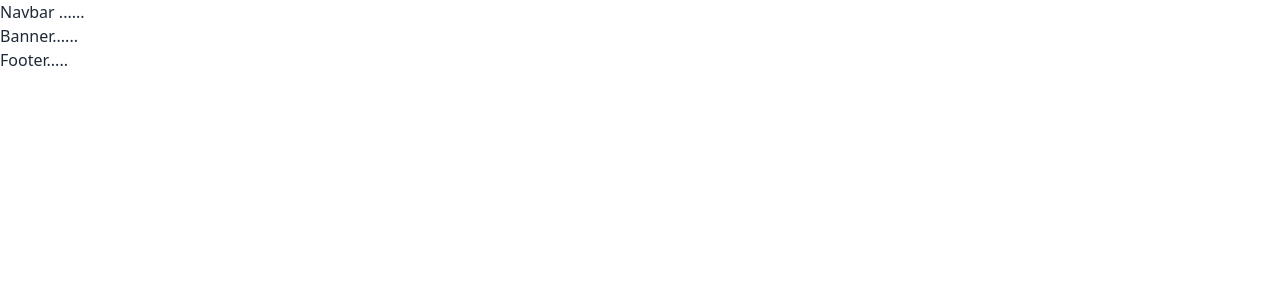
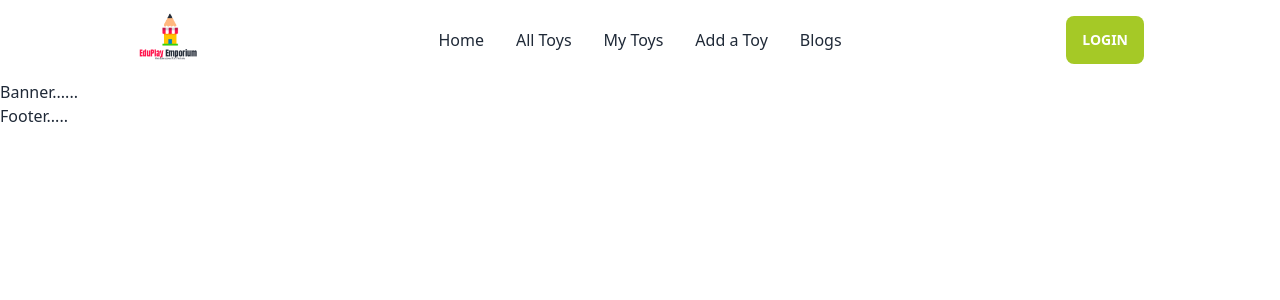
Before and after one commit to kazimahin68/edi-play-emporium-client, a React (Vite) app: page / in a window 1280 px wide. Shown: the top 300 px of the page. Built offline with nearby package versions, Linux system fonts and the light colour scheme; no server answers.

Commit message:
navbar added

```diff
--- a/src/pages/Shared/Navbar.jsx
+++ b/src/pages/Shared/Navbar.jsx
@@ -1,8 +1,43 @@
+import { useState } from "react";
+import { Link } from "react-router-dom";
+import logo from '../../assets/logo.png'
 
 const Navbar = () => {
+
+    const [dropdownVisible, setDropdownVisible] = useState(false);
+    const toggleDropdown = () =>{
+        setDropdownVisible(!dropdownVisible)
+    }
+
+    const navItems = <>
+        <li><Link to='/'>Home</Link></li>
+        <li><Link>All Toys</Link></li>
+        <li><Link to='/my-toys'>My Toys</Link></li>
+        <li><Link>Add a Toy</Link></li>
+        <li><Link>Blogs</Link></li>
+    </>
+
     return (
-        <div>
-            <h2>Navbar ......</h2>
+        <div className="navbar bg-base-100 md:w-4/5 mx-auto">
+            <div className="navbar-start justify-between md:justify-normal">
+                <div className="dropdown">
+                    <label tabIndex={0} className="btn btn-ghost lg:hidden" onClick={toggleDropdown}>
+                        <svg xmlns="http://www.w3.org/2000/svg" className="h-5 w-5" fill="none" viewBox="0 0 24 24" stroke="currentColor"><path strokeLinecap="round" strokeLinejoin="round" strokeWidth="2" d="M4 6h16M4 12h8m-8 6h16" /></svg>
+                    </label>
+                    {dropdownVisible && <ul tabIndex={0} className="menu menu-compact dropdown-content mt-3 p-2 shadow bg-base-100 rounded-box w-52">
+                        {navItems}
+                    </ul>}
+                </div>
+                <Link to='/'><img src={logo} className="w-16 h-16 " alt="" /></Link>
+            </div>
+            <div className="navbar-center hidden lg:flex">
+                <ul className="menu menu-horizontal px-1">
+                    {navItems}
+                </ul>
+            </div>
+            <div className="navbar-end">
+                <a className="btn bg-[#a5c926] border-none">Login</a>
+            </div>
         </div>
     );
 };
```
Also changed, not shown: src/assets/logo.png (added).
